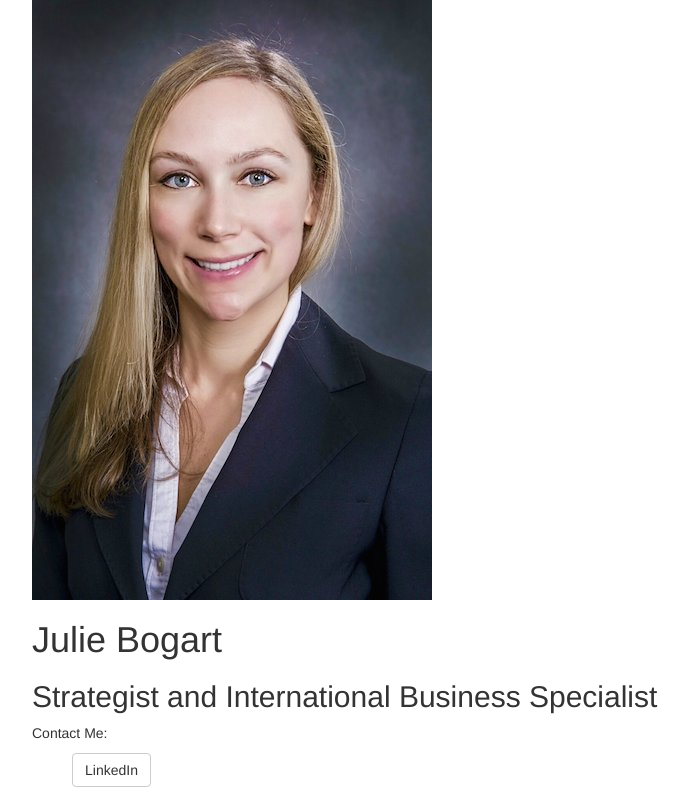
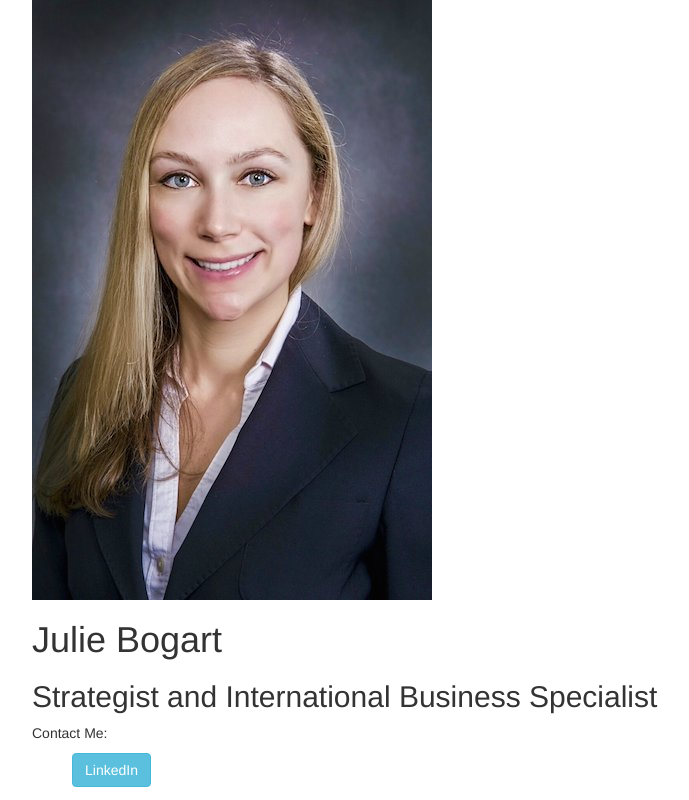
Before and after one commit to juliebogart/hw2, a plain HTML site: page index.html in a window 1280 px wide. Shown: the top 800 px of the page, without its empty margins (38-727 px from the left). Drawn offline with nearby package versions, Linux system fonts and the light colour scheme.

Commit message:
Colored button

```diff
--- a/index.html
+++ b/index.html
@@ -20,9 +20,11 @@
       <h2>Strategist and International Business Specialist</h2>
       <p>Contact Me:</p>
       <ul>
+<p>
 
-        <a class="btn btn-default" href="https://www.linkedin.com/in/julie-bogart-6958108" role="button">LinkedIn</a>
-
+        <a class="btn btn-info" href="https://www.linkedin.com/in/julie-bogart-6958108"
+        role="button class=btn btn-primary btn-lg">LinkedIn</a>
+</p>
 
 
 </ul>
```
